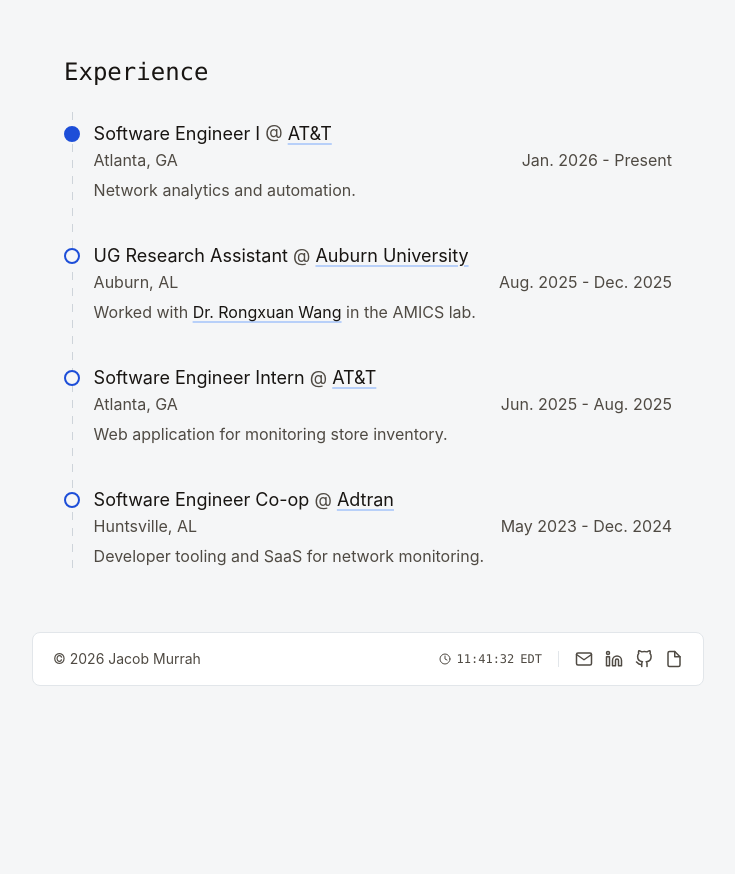
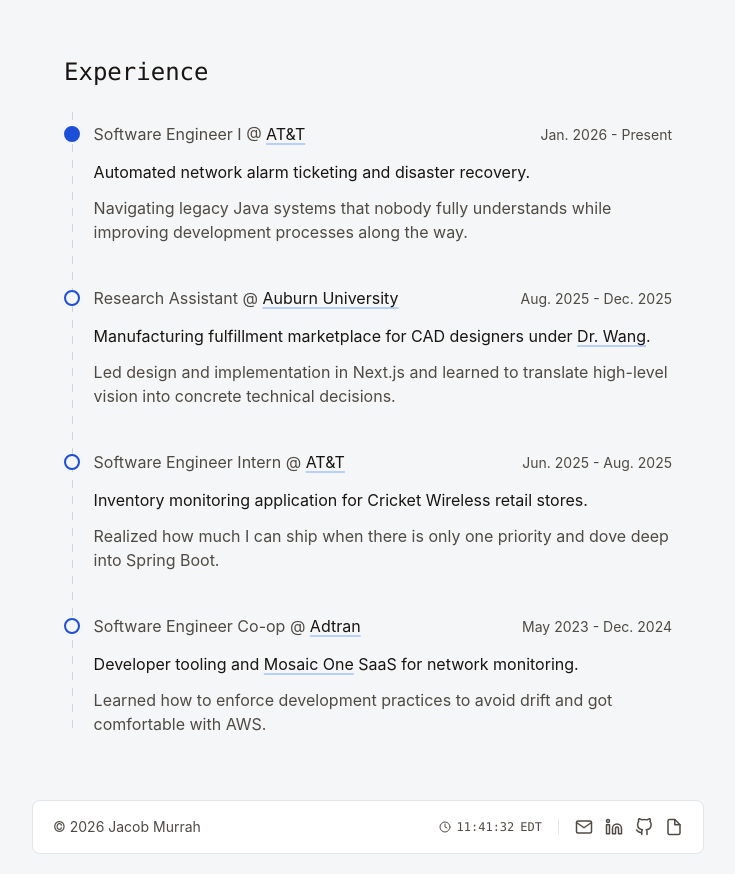
Before and after one commit to jmurrah/personal-portfolio-v3, a React (Vite) app: page / in a window 1280 px wide. Shown: the part 400-1274 px from the top of the page, without its empty margins (272-1007 px from the left). Before the commit the page ends 1106 px from the top, so only its background shows below. Built offline with nearby package versions, Linux system fonts and the light colour scheme; a web font is replaced by a local one.

Commit message:
experience section done

```diff
--- a/src/components/Blog/PostView.tsx
+++ b/src/components/Blog/PostView.tsx
@@ -132,7 +132,7 @@
   return (
     <article className="post-view">
       <div className="post-shell">
-        <button type="button" onClick={onBack} className="back-nav-link text-md back-nav-button">
+        <button type="button" onClick={onBack} className="back-nav-link text-base back-nav-button">
           <SvgIcon src={ICONS.arrowLeft} alt="" size="2xsmall" color="currentColor" />
           <span>Back to Writing</span>
         </button>
--- a/src/components/TerminalBreadcrumb/TerminalBreadcrumb.tsx
+++ b/src/components/TerminalBreadcrumb/TerminalBreadcrumb.tsx
@@ -53,7 +53,7 @@
   return (
     <nav className="terminal-breadcrumb" aria-label="Breadcrumbs">
       <ul className="terminal-breadcrumb__list">
-        <li className="terminal-breadcrumb__item text-md">
+        <li className="terminal-breadcrumb__item text-base">
           <Link
             className="terminal-breadcrumb__link terminal-breadcrumb__link--home"
             to="/"
--- a/src/components/Timeline/Timeline.css
+++ b/src/components/Timeline/Timeline.css
@@ -64,8 +64,24 @@
   padding-bottom: 0;
 }
 
+.timeline__title-row {
+  display: flex;
+  align-items: baseline;
+  gap: 0.75rem;
+  margin-top: 0.5rem;
+}
+
 .timeline__title {
-  margin-top: 0.5rem;
+  flex: 1;
+  min-width: 0;
+  margin: 0;
+}
+
+.timeline__title-meta {
+  margin-left: auto;
+  color: var(--muted);
+  font-family: var(--font-family);
+  white-space: nowrap;
 }
 
 .timeline__description {
--- a/src/components/Timeline/Timeline.tsx
+++ b/src/components/Timeline/Timeline.tsx
@@ -5,6 +5,7 @@
   id: string;
   label?: string;
   title: ReactNode;
+  titleMeta?: ReactNode;
   description: ReactNode;
   isFilled?: boolean;
 };
@@ -33,7 +34,12 @@
             aria-hidden="true"
           />
           <div className="timeline__content">
-            <TitleTag className="timeline__title text-lg">{item.title}</TitleTag>
+            <div className="timeline__title-row">
+              <TitleTag className="timeline__title text-lg">{item.title}</TitleTag>
+              {item.titleMeta ? (
+                <div className="timeline__title-meta text-sm">{item.titleMeta}</div>
+              ) : null}
+            </div>
             <div className="timeline__description">{item.description}</div>
           </div>
         </div>
--- a/src/layouts/AppLayout.tsx
+++ b/src/layouts/AppLayout.tsx
@@ -108,7 +108,7 @@
                       href={item.href}
                       target="_blank"
                       rel="noopener noreferrer"
-                      className="nav-link inline-flex items-center gap-1 rounded px-2 py-2 text-md font-medium"
+                      className="nav-link inline-flex items-center gap-1 rounded px-2 py-2 text-base font-medium"
                       onClick={closeSidebar}
                     >
                       <span className="inline-flex items-center gap-0.5 text-[color:inherit]">
@@ -121,7 +121,7 @@
                       href={item.href}
                       target="_blank"
                       rel="noopener noreferrer"
-                      className="nav-link rounded px-2 py-2 text-md font-medium"
+                      className="nav-link rounded px-2 py-2 text-base font-medium"
                       onClick={closeSidebar}
                     >
                       {item.title}
@@ -131,7 +131,7 @@
                   <Link
                     key={item.title}
                     to={item.href}
-                    className={`nav-link rounded px-2 py-2 text-md font-medium ${
+                    className={`nav-link rounded px-2 py-2 text-base font-medium ${
                       isNavItemActive(item.href, item.external) ? 'nav-link-active' : ''
                     }`.trim()}
                     onClick={(event) => {
--- a/src/pages/Blog.tsx
+++ b/src/pages/Blog.tsx
@@ -6,7 +6,7 @@
 export default function Blog() {
   return (
     <section>
-      <Link className="back-nav-link text-md" to="/">
+      <Link className="back-nav-link text-base" to="/">
         <SvgIcon src={ICONS.arrowLeft} alt="" size="2xsmall" color="currentColor" />
         <span>Back to Home</span>
       </Link>
--- a/src/pages/BlogPost.tsx
+++ b/src/pages/BlogPost.tsx
@@ -25,7 +25,7 @@
   if (!post) {
     return (
       <section className="flex flex-col gap-3">
-        <Link className="back-nav-link text-md" to="/writing">
+        <Link className="back-nav-link text-base" to="/writing">
           <SvgIcon src={ICONS.arrowLeft} alt="" size="2xsmall" color="currentColor" />
           <span>Back to posts</span>
         </Link>
--- a/src/pages/Home.tsx
+++ b/src/pages/Home.tsx
@@ -6,10 +6,10 @@
 type ExperienceItem = {
   company: string;
   companyLink: string;
-  location: string;
   role: string;
   dates: string;
   summary: React.ReactNode;
+  reflection: string;
 };
 
 const HERO_LINKS: HeroLink[] = [
@@ -23,47 +23,64 @@
   {
     company: 'AT&T',
     companyLink: 'https://www.att.com/',
-    location: 'Atlanta, GA',
     role: 'Software Engineer I',
     dates: 'Jan. 2026 - Present',
-    summary: 'Network analytics and automation.',
+    summary: 'Automated network alarm ticketing and disaster recovery.',
+    reflection:
+      'Navigating legacy Java systems that nobody fully understands while improving development processes along the way.',
   },
   {
     company: 'Auburn University',
     companyLink: 'https://www.auburn.edu/',
-    location: 'Auburn, AL',
-    role: 'UG Research Assistant',
+    role: 'Research Assistant',
     dates: 'Aug. 2025 - Dec. 2025',
     summary: (
       <>
-        Worked with{' '}
+        Manufacturing fulfillment marketplace for CAD designers under{' '}
         <a
           href="https://scholar.google.com/citations?user=Q1yTMQQAAAAJ"
           target="_blank"
           rel="noopener noreferrer"
           className="meta-link"
         >
-          Dr. Rongxuan Wang
-        </a>{' '}
-        in the AMICS lab.
+          Dr. Wang
+        </a>
+        .
       </>
     ),
+    reflection:
+      'Led design and implementation in Next.js and learned to translate high-level vision into concrete technical decisions.',
   },
   {
     company: 'AT&T',
     companyLink: 'https://www.att.com/',
-    location: 'Atlanta, GA',
     role: 'Software Engineer Intern',
     dates: 'Jun. 2025 - Aug. 2025',
-    summary: 'Web application for monitoring store inventory.',
+    summary: 'Inventory monitoring application for Cricket Wireless retail stores.',
+    reflection:
+      'Realized how much I can ship when there is only one priority and dove deep into Spring Boot.',
   },
   {
     company: 'Adtran',
     companyLink: 'https://www.adtran.com/',
-    location: 'Huntsville, AL',
     role: 'Software Engineer Co-op',
     dates: 'May 2023 - Dec. 2024',
-    summary: 'Developer tooling and SaaS for network monitoring.',
+    summary: (
+      <>
+        Developer tooling and{' '}
+        <a
+          href="https://www.adtran.com/en/products-and-services/mosaic-one"
+          target="_blank"
+          rel="noopener noreferrer"
+          className="meta-link"
+        >
+          Mosaic One
+        </a>{' '}
+        SaaS for network monitoring.
+      </>
+    ),
+    reflection:
+      'Learned how to enforce development practices to avoid drift and got comfortable with AWS.',
   },
 ];
 
@@ -73,7 +90,7 @@
     .replace(/[^a-z0-9]+/g, '-')
     .replace(/^-|-$/g, ''),
   title: (
-    <span>
+    <span className="text-base text-[var(--muted)]">
       {experience.role} <span className="text-[var(--muted)]">@</span>{' '}
       <a
         href={experience.companyLink}
@@ -85,14 +102,12 @@
       </a>
     </span>
   ),
+  titleMeta: experience.dates,
   description: (
-    <>
-      <div className="flex items-baseline gap-3">
-        <span>{experience.location}</span>
-        <span className="ml-auto whitespace-nowrap">{experience.dates}</span>
-      </div>
-      <div>{experience.summary}</div>
-    </>
+    <div className="flex flex-col gap-3 mt-3">
+      <div className="text-[var(--text)]">{experience.summary}</div>
+      <p>{experience.reflection}</p>
+    </div>
   ),
   isFilled: experience.dates.includes('Present'),
 }));
@@ -119,8 +134,8 @@
           >
             <span>AT&T</span>
           </a>{' '}
-          in <span className="text-[var(--text)]">Atlanta</span>, working on network analytics and
-          automation. I bring modern engineering practices to legacy systems.
+          in <span className="text-[var(--text)]">Atlanta</span>, working on network disaster
+          recover and automated ticketing. I bring modern engineering practices to legacy systems.
         </p>
         <p className="text-[var(--muted)]">
           Pursuing a master's at{' '}
--- a/src/pages/Signals.tsx
+++ b/src/pages/Signals.tsx
@@ -72,7 +72,7 @@
 export default function Signals() {
   return (
     <section>
-      <Link className="back-nav-link text-md" to="/">
+      <Link className="back-nav-link text-base" to="/">
         <SvgIcon src={ICONS.arrowLeft} alt="" size="2xsmall" color="currentColor" />
         <span>Back to Home</span>
       </Link>
```
Also changed, not shown: 1 other file (tests, documents, lock files or other folders).
